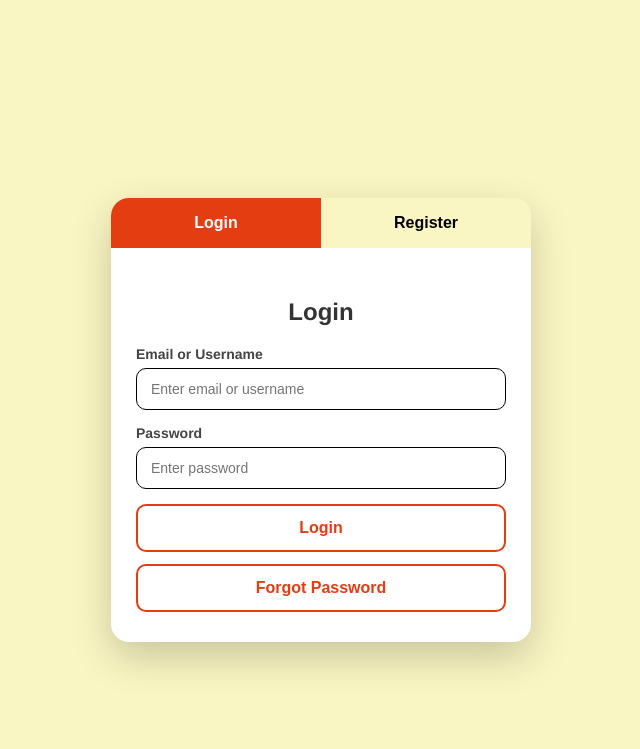
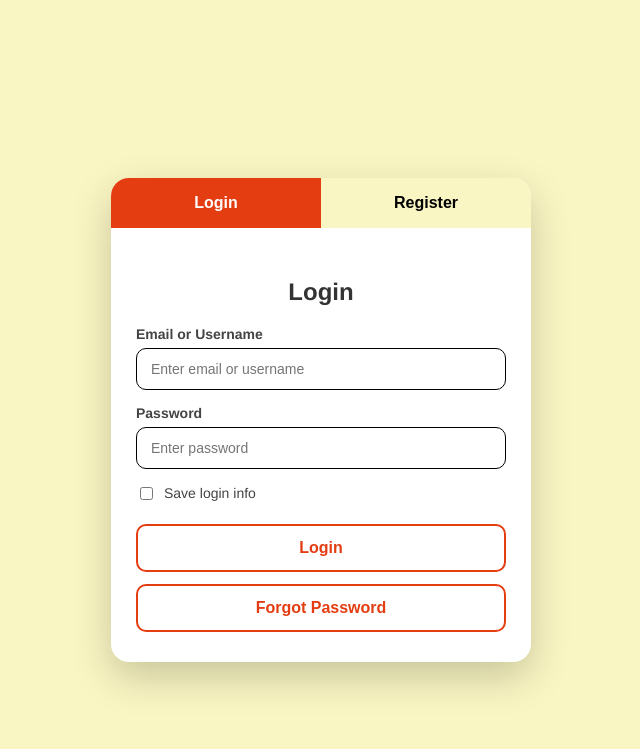
Before and after one commit to laura-camila-av/travel-social-media, a Flask app: page /login in a window 1280 px wide. Shown: the top 749 px of the page, without its empty margins (319-959 px from the left). Run offline with Flask 3, Linux system fonts and the light colour scheme.

Commit message:
the website now asks on login if you wanna save your login info, if its checked then you will be logged in automatically even after browser close, if not then you will have to login again after browser's closed

```diff
--- a/app.py
+++ b/app.py
@@ -11,7 +11,7 @@ app.config["SQLALCHEMY_DATABASE_URI"] = "sqlite:///users.db"
 app.config["SQLALCHEMY_TRACK_MODIFICATIONS"] = False
 app.config['UPLOAD_FOLDER'] = os.path.join(os.path.dirname(__file__), 'static', 'uploads')
 app.config['ALLOWED_EXTENSIONS'] = {'png', 'jpg', 'jpeg', 'gif'}
-
+app.permanent_session_lifetime = timedelta(days=10)
 
 db = SQLAlchemy(app)
 
@@ -96,6 +96,7 @@ def save_bio():
     db.session.commit()
 
     return jsonify({"success": True})
+
 @app.route('/save-interests', methods=['POST'])
 def save_interests():
     user_id = session.get("user_id")
@@ -420,7 +421,11 @@ def login():
         flash("Invalid credentials.", "login_error")
         return redirect(url_for('login_page'))
 
-    session.permanent = True
+    save_login = request.form.get("save_login")
+    if save_login:
+        session.permanent = True
+    else:
+        session.permanent = False
     session["user_id"] = user.id
 
     if not user.username:
--- a/static/styles.css
+++ b/static/styles.css
@@ -1488,12 +1488,12 @@ a:hover, a:active {
     font-weight: bold;
 }
 
-/* Make empty state span across the whole itinerary grid */
+
 .itinerary-container .empty-state {
     grid-column: 1 / -1;
 }
 
-/* Follow list styling START */
+/* follow list styling START */
 
 .follow-stat-link,
 .follow-stat-link:link,
@@ -1563,4 +1563,16 @@ a:hover, a:active {
     font-size: 14px;
 }
 
-/* Follow list styling END */
+/* follow list styling END */
+
+/* remember password row */
+.remember-row label {
+    display: flex;
+    align-items: center;
+    gap: 8px;
+    font-weight: normal;
+}
+
+.remember-row input {
+    width: auto;
+}
--- a/templates/loginpage.html
+++ b/templates/loginpage.html
@@ -27,6 +27,13 @@
         <div class="login-page-input-group">
           <label for="loginPassword">Password</label>
           <input type="password" id="loginPassword" name="password" placeholder="Enter password" required />
+        </div>
+
+        <div class="login-page-input-group remember-row">
+        <label>
+          <input type="checkbox" name="save_login">
+          Save login info
+        </label>
         </div>
 
         <button type="submit" class="btn">Login</button>
```
Also changed, not shown: instance/users.db.
